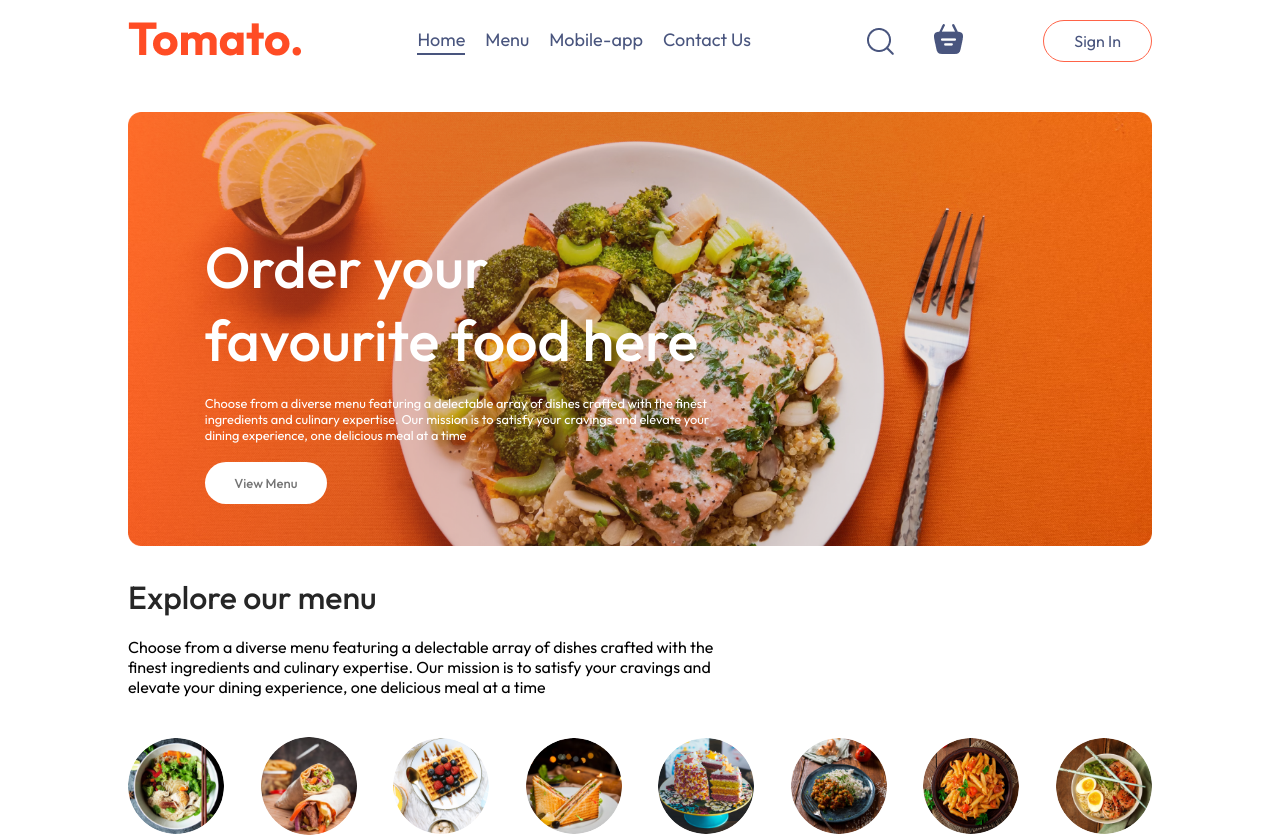
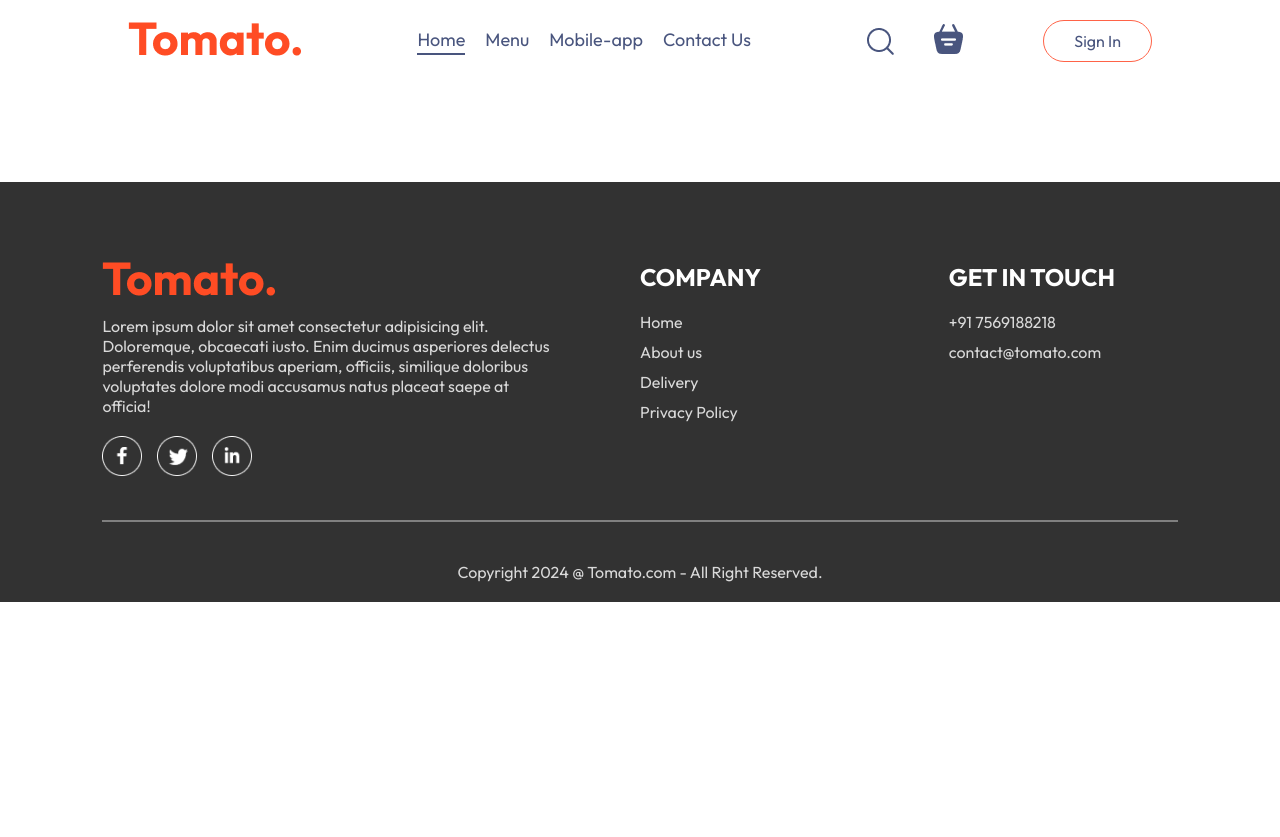
Before and after one commit to Sriharikagathi/FoodDeliveryAppByReactJs, a React (Vite) app: page / in a window 1280 px wide. Shown: the top 837 px of the page. After the commit the page ends 800 px from the top, so only its background shows below. Built offline with nearby package versions, Linux system fonts and the light colour scheme.

Commit message:
routes updated

```diff
--- a/src/App.jsx
+++ b/src/App.jsx
@@ -18,7 +18,7 @@ const App = () => {
         <Navbar setShowLogin={setShowLogin} />
         <Routes>
           <Route path="/cart" element={<Cart></Cart>} />
-          <Route path="/" element={<Home></Home>} />
+          <Route path="FoodDeliveryAppByReactJs/" element={<Home></Home>} />
           <Route path="/order" element={<PlaceOrder/>} />
         </Routes>
       </div>
```
